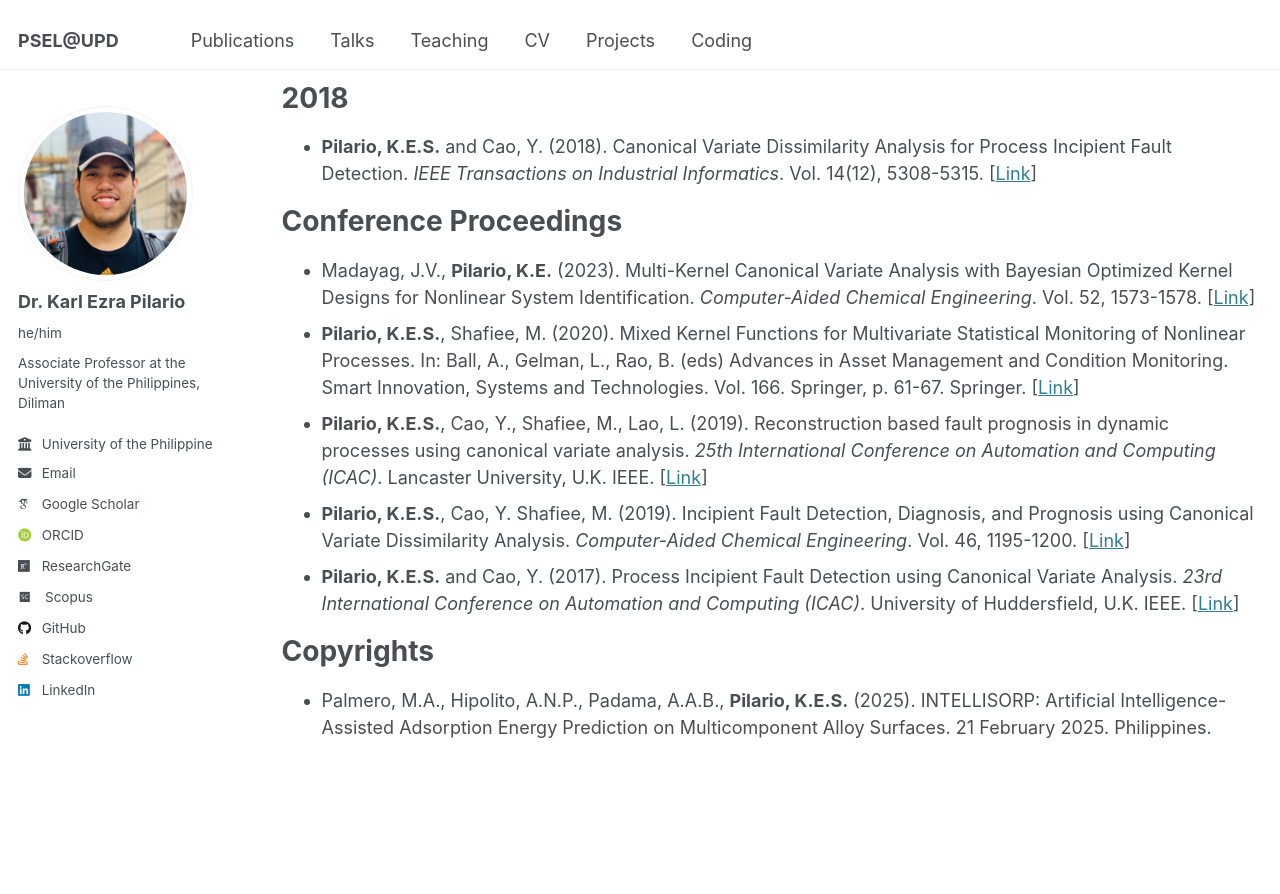
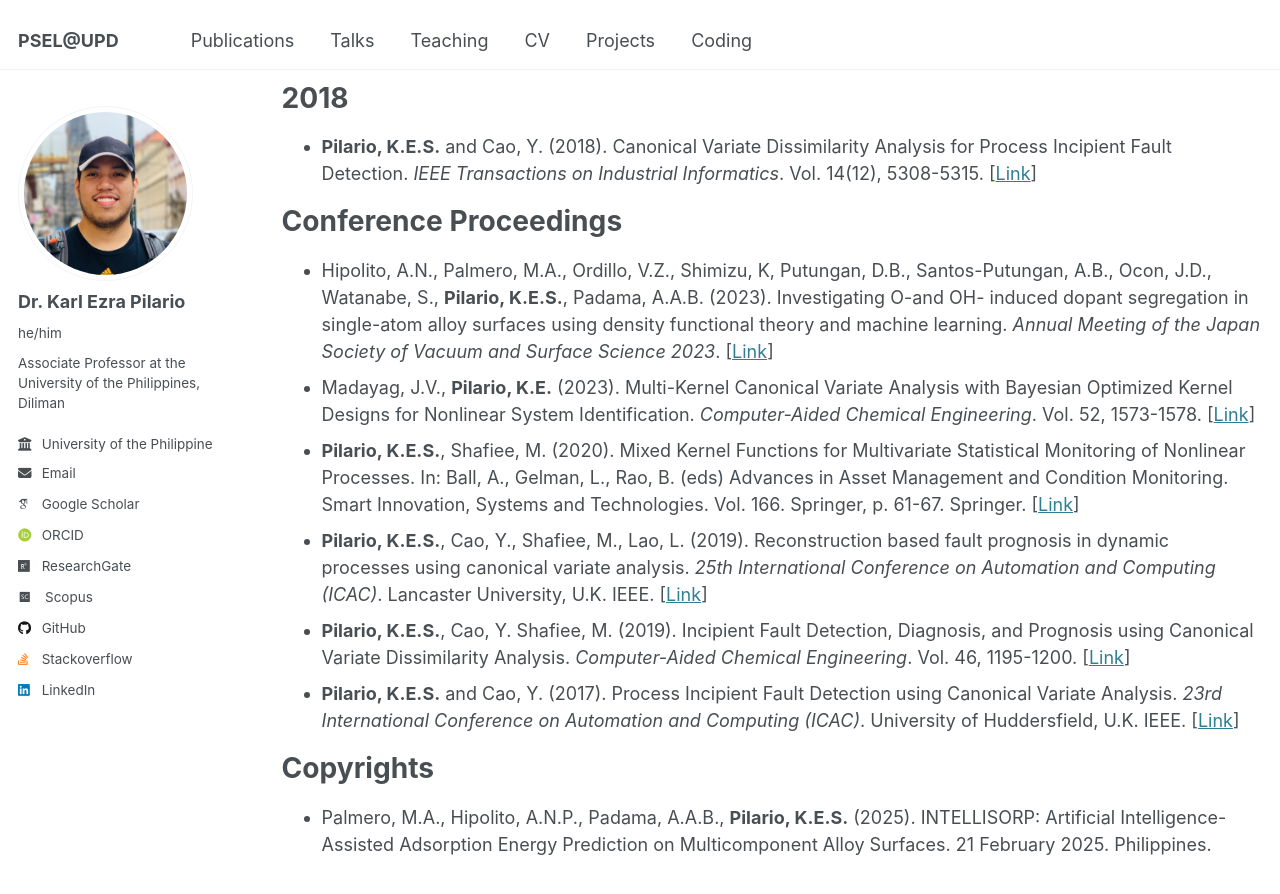
Before and after one commit to kspilario/kspilario.github.io, a Jekyll site: the page built from _pages/publications.md, in a window 1280 px wide and 900 px high, scrolled down 2853 px. Shown: the top 894 px of the window. Built offline with Jekyll 4.4.1, drawn with Linux system fonts in a browser that asks for light colours; some web fonts are replaced.

Commit message:
Update publications.md

```diff
--- a/_pages/publications.md
+++ b/_pages/publications.md
@@ -63,6 +63,7 @@ Check out my [Google Scholar](https://scholar.google.com.ph/citations?user=n41zo
 
 # Conference Proceedings
 
+* Hipolito, A.N., Palmero, M.A., Ordillo, V.Z., Shimizu, K, Putungan, D.B., Santos-Putungan, A.B., Ocon, J.D., Watanabe, S., **Pilario, K.E.S.**, Padama, A.A.B. (2023). Investigating O-and OH- induced dopant segregation in single-atom alloy surfaces using density functional theory and machine learning. *Annual Meeting of the Japan Society of Vacuum and Surface Science 2023*. [[Link](https://www.jstage.jst.go.jp/article/jvss/2023/0/2023_2Fp08/_article)]
 * Madayag, J.V., **Pilario, K.E.** (2023). Multi-Kernel Canonical Variate Analysis with Bayesian Optimized Kernel Designs for Nonlinear System Identification. *Computer-Aided Chemical Engineering*. Vol. 52, 1573-1578. [[Link](https://doi.org/10.1016/B978-0-443-15274-0.50250-X)]
 * **Pilario, K.E.S.**, Shafiee, M. (2020). Mixed Kernel Functions for Multivariate Statistical Monitoring of Nonlinear Processes. In: Ball, A., Gelman, L., Rao, B. (eds) Advances in Asset Management and Condition Monitoring. Smart Innovation, Systems and Technologies. Vol. 166. Springer, p. 61-67. Springer. [[Link](https://doi.org/10.1007/978-3-030-57745-2_6)]
 * **Pilario, K.E.S.**, Cao, Y., Shafiee, M., Lao, L. (2019). Reconstruction based fault prognosis in dynamic processes using canonical variate analysis. *25th International Conference on Automation and Computing (ICAC)*. Lancaster University, U.K. IEEE. [[Link](https://doi.org/10.23919/IConAC.2019.8895249)]
```
